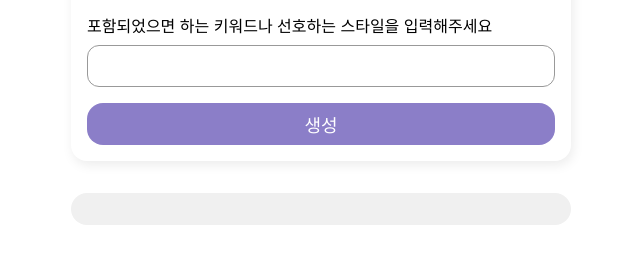
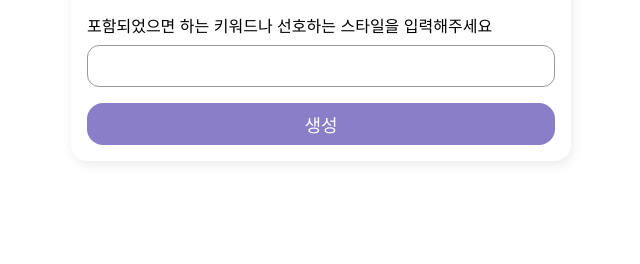
Before and after one commit to y-solb/chat, a plain HTML site: page frontend/index.html in a window 1280 px wide. Shown: the part 160-424 px from the top of the page, without its empty margins (319-959 px from the left). Drawn offline with Linux system fonts and the light colour scheme.

Commit message:
Design: 닉네임 결과 수정

```diff
--- a/frontend/style.css
+++ b/frontend/style.css
@@ -122,7 +122,7 @@ input[type="radio"]:checked + label {
     background-position: 0% 50%, 50% 50%, 100% 100%;
   }
 }
-.nickname__result {
+.nickname__result > p {
   margin: 32px 0px;
   background-color: #f0f0f0;
   border-radius: 16px;
```
